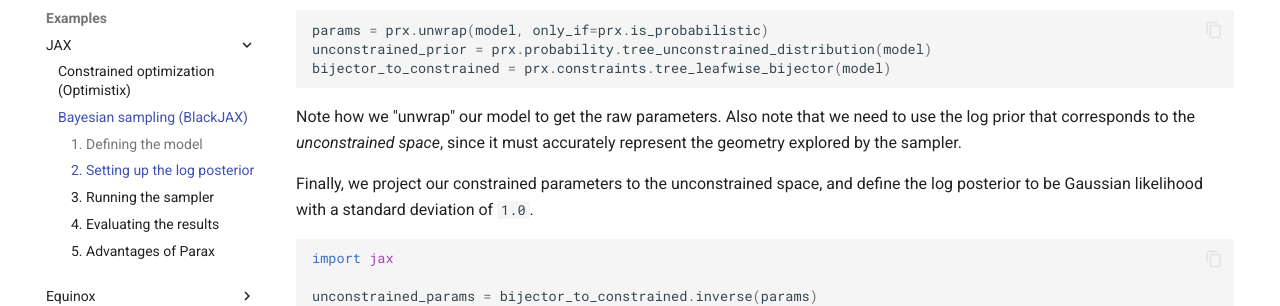
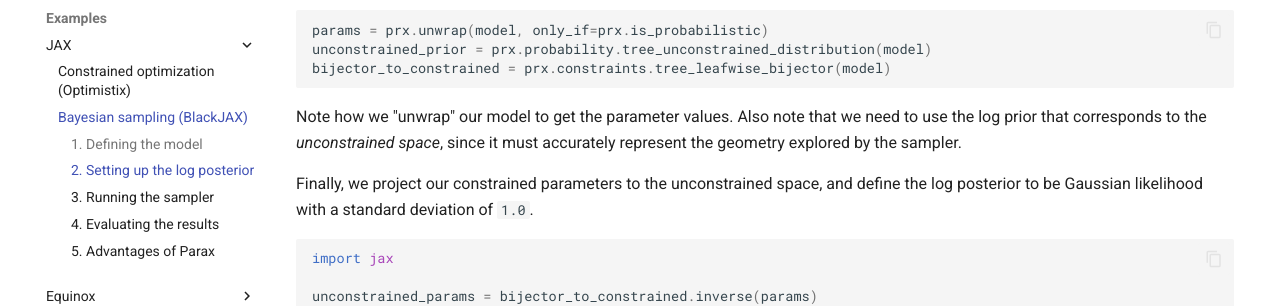
Before and after one commit to gvcallen/parax, an MkDocs documentation site: the page built from docs/examples/jax/bayesian_sampling_blackjax.md, in a window 1280 px wide and 900 px high, scrolled down 656 px. Shown: the part 153-459 px from the top of the window. Built offline with MkDocs 1.6.1 and Material for MkDocs 9.7.7, drawn with Linux system fonts in a browser that asks for light colours; comment, search, counter and statistics services are not loaded.

````diff
--- a/docs/examples/jax/bayesian_sampling_blackjax.md
+++ b/docs/examples/jax/bayesian_sampling_blackjax.md
@@ -33,7 +33,7 @@
 bijector_to_constrained = prx.constraints.tree_leafwise_bijector(model)
 ```
 
-Note how we "unwrap" our model to get the raw parameters. Also note that we need to use the log prior that corresponds to the *unconstrained space*, since it must accurately represent the geometry explored by the sampler.
+Note how we "unwrap" our model to get the parameter values. Also note that we need to use the log prior that corresponds to the *unconstrained space*, since it must accurately represent the geometry explored by the sampler.
 
 Finally, we project our constrained parameters to the unconstrained space, and define the log posterior to be Gaussian likelihood with a standard deviation of `1.0`.
 <!-- pytest-codeblocks:cont -->
````
